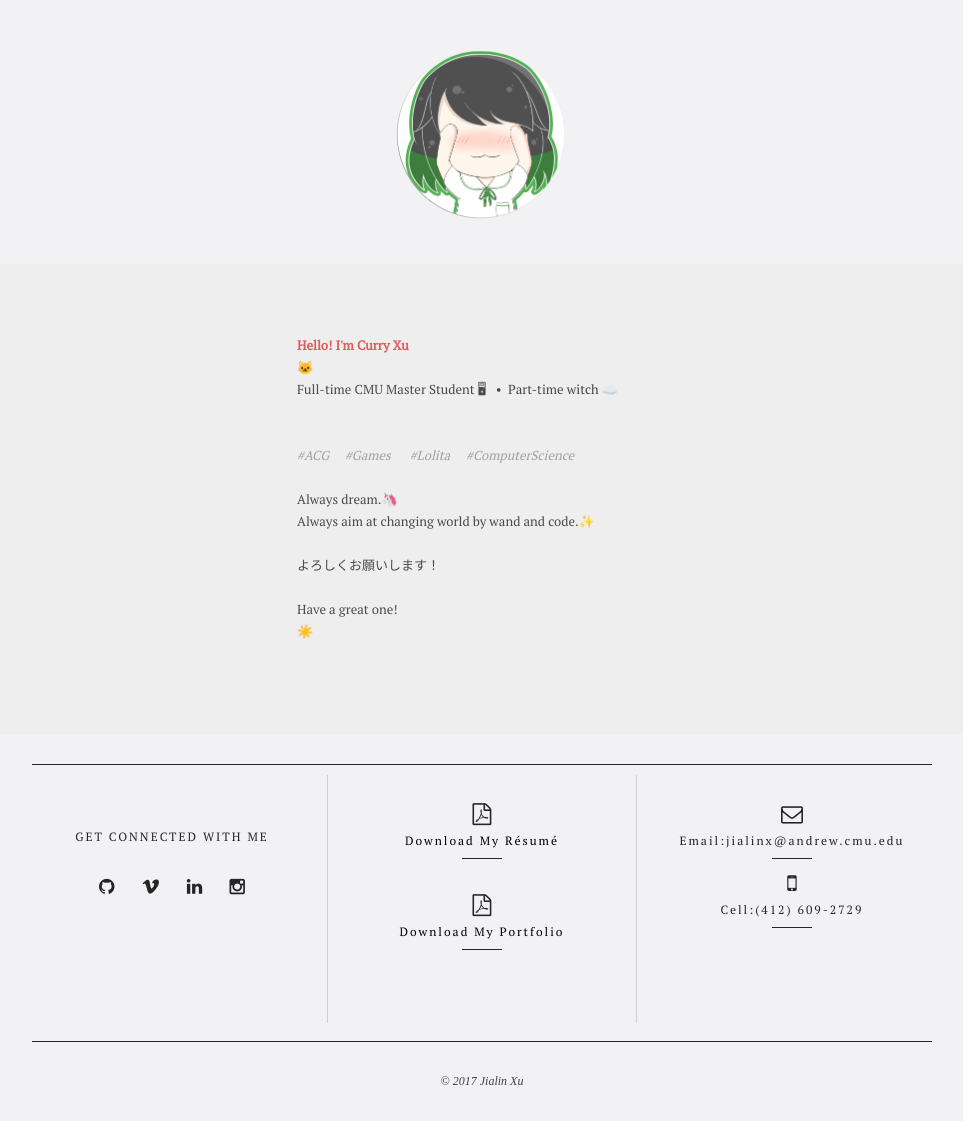
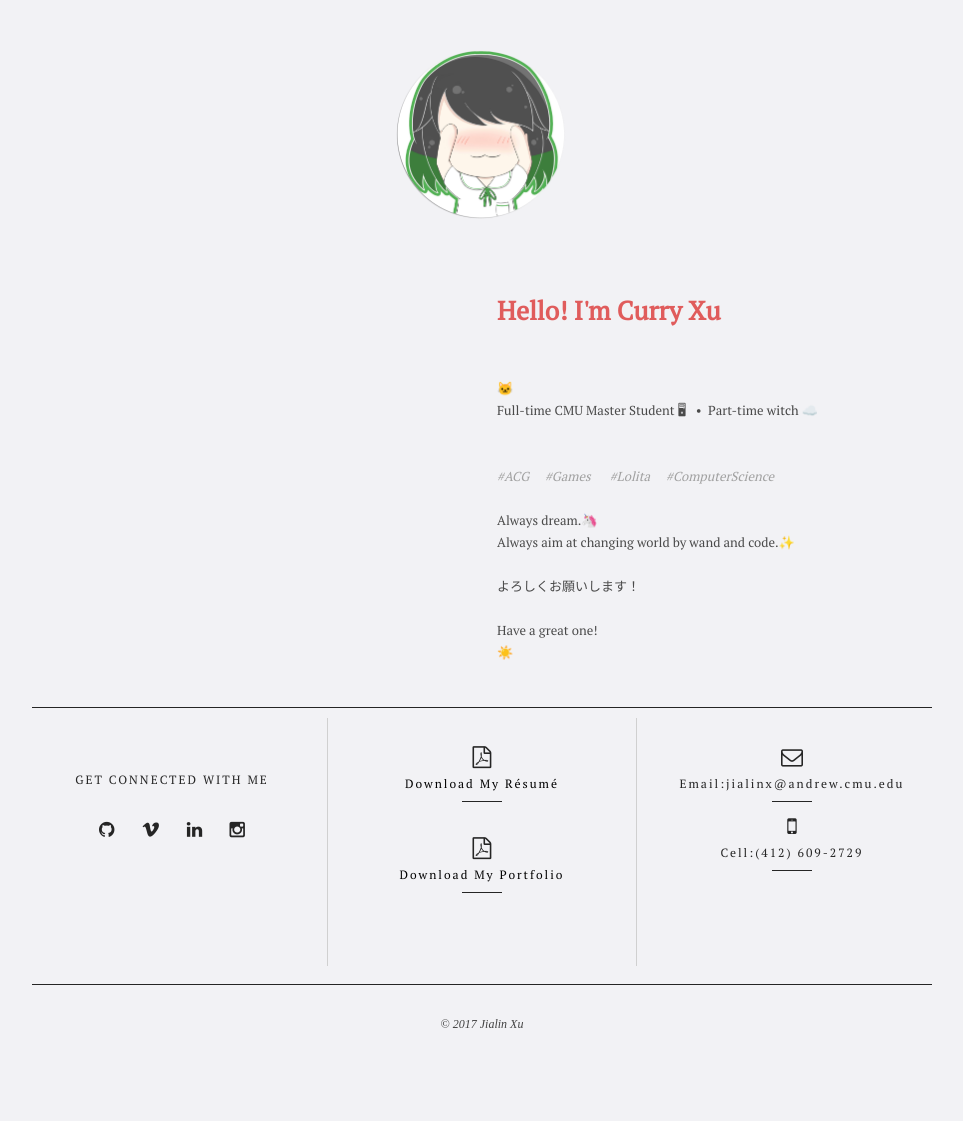
Before and after one commit to pengw0048/CurryX.github.io, a Jekyll site: the page index.html, which Jekyll copies as it is, in a window 1280 px wide. Shown: the whole page, without its empty margins (158-1121 px from the left). Built offline with Jekyll 4.4.1, drawn with Linux system fonts in a browser that asks for light colours; after the commit the page ends 1064 px from its top, so only the background shows below that.

Commit message:
jumbotron sep-col
Signed-off-by: CurryX <sakura8mery@gmail.com>

```diff
--- a/index.html
+++ b/index.html
@@ -23,7 +23,7 @@
     <link rel="stylesheet" href="/css/owl.transitions.css">
     <link rel="stylesheet" href="/css/style2.css">
     <link rel="stylesheet" href="/colors/cyan.css">
-    <link rel="shortcut icon" href="/favicon.ico"/>
+    <link rel="shortcut icon" href="/img/favicon.ico"/>
 
     <script src='/js/google_analytics_auto.js'></script>
 </head>
@@ -56,14 +56,13 @@
     </section><!-- /header -->
 
     <section>
-        <div class = "jumbotron">
             <div class="container">
                 <div class="row">
-                <div class="col-md-4">
+                    <div class="col-md-6">
                     </div>
 
-                <div class="col-md-8">
-                    <b><strong><span style="color:#e05c5c">&#8203;<br/>Hello! I'm Curry Xu&nbsp;</span></strong></b>
+                    <div class="col-md-6">
+                        <h3><strong><span style="color:#e05c5c">&#8203;<br/>Hello! I'm Curry Xu&nbsp;</span></strong></h3>
                         <br/>&#128049;<br/>
                         <span>Full-time CMU Master Student&nbsp;</span>&#128421;
 
@@ -77,7 +76,6 @@
                         <br/><br/>Have a great one!<br/>&#9728;&#65039;<br/><br/><br/>
 
 
-                </div>
                     </div>
                 </div>
             </div>
@@ -99,8 +97,7 @@
                                   </b>
                                   </p>
                              </div> -->
-            </div>
-        </div>
+
 </section><!--  /title -->
 
 
```
Lines whose indentation alone changed are shown as unchanged.
